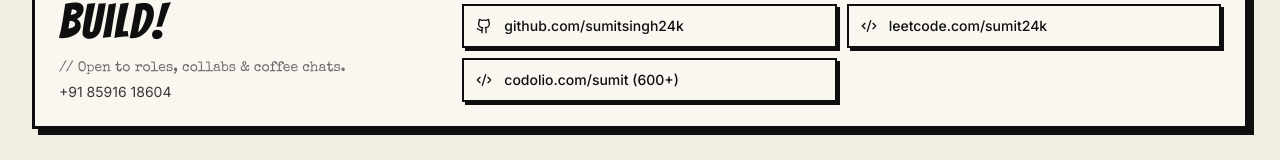
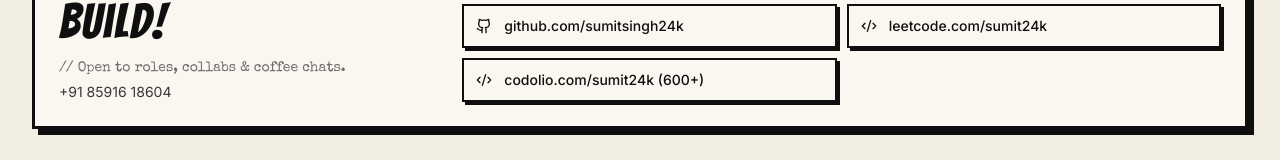
Before and after one commit to sumitsingh24k/portfolio, a React (Vite) app: page / in a window 1280 px wide. Shown: the part 3942-4102 px from the top of the page. Built offline with nearby package versions, Linux system fonts and the light colour scheme; the HTML template or start-up script is replaced by a standard one.

Commit message:
Update LinkedIn and Codolio profile URLs
Co-Authored-By: Claude Opus 4.8 (1M context) <noreply@anthropic.com>

```diff
--- a/src/components/portfolio/ContactPanel.tsx
+++ b/src/components/portfolio/ContactPanel.tsx
@@ -3,10 +3,10 @@ import { MangaPanel } from "./MangaPanel";
 
 const LINKS = [
   { icon: Mail, label: "sumitharisingh@gmail.com", href: "mailto:sumitharisingh@gmail.com" },
-  { icon: Linkedin, label: "linkedin.com/in/sumit-singh", href: "https://linkedin.com/in/sumit-singh" },
+  { icon: Linkedin, label: "linkedin.com/in/sumit-singh", href: "https://www.linkedin.com/in/sumit-singh-964871260/" },
   { icon: Github, label: "github.com/sumitsingh24k", href: "https://github.com/sumitsingh24k" },
   { icon: Code2, label: "leetcode.com/sumit24k", href: "https://leetcode.com/sumit24k" },
-  { icon: Code2, label: "codolio.com/sumit (600+)", href: "https://codolio.com/sumit" },
+  { icon: Code2, label: "codolio.com/sumit24k (600+)", href: "https://codolio.com/profile/sumit24k" },
 ];
 
 export const ContactPanel = () => {
--- a/src/components/portfolio/HeaderPanel.tsx
+++ b/src/components/portfolio/HeaderPanel.tsx
@@ -37,7 +37,7 @@ export const HeaderPanel = () => {
           <Mail className="w-3.5 h-3.5" /> Email
         </a>
         <a
-          href="https://linkedin.com/in/sumit-singh"
+          href="https://www.linkedin.com/in/sumit-singh-964871260/"
           target="_blank"
           rel="noreferrer"
           className="inline-flex items-center gap-1.5 border-[2px] border-ink px-2.5 py-1 bg-paper hover:bg-ink hover:text-paper-light transition-colors"
```
